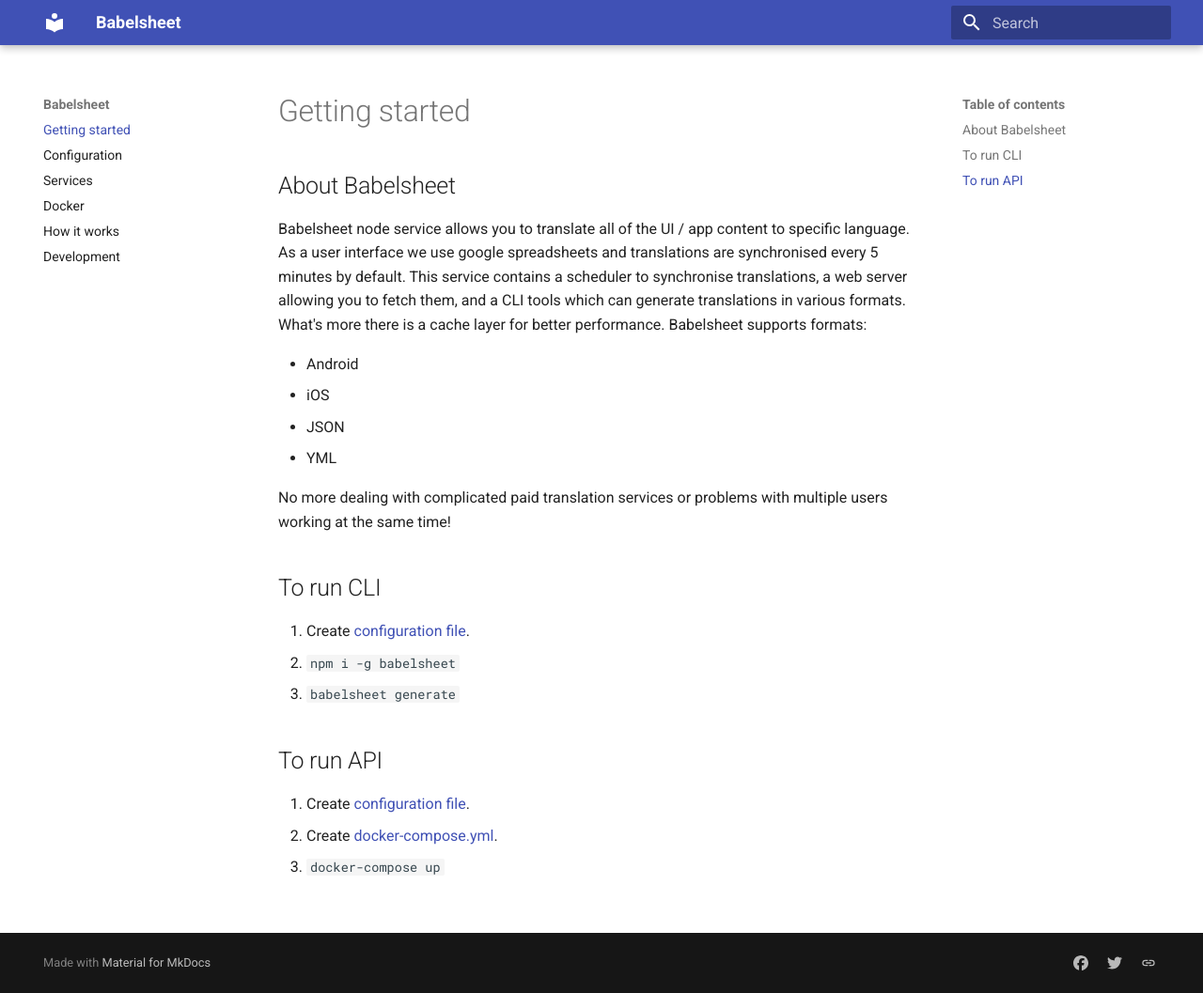
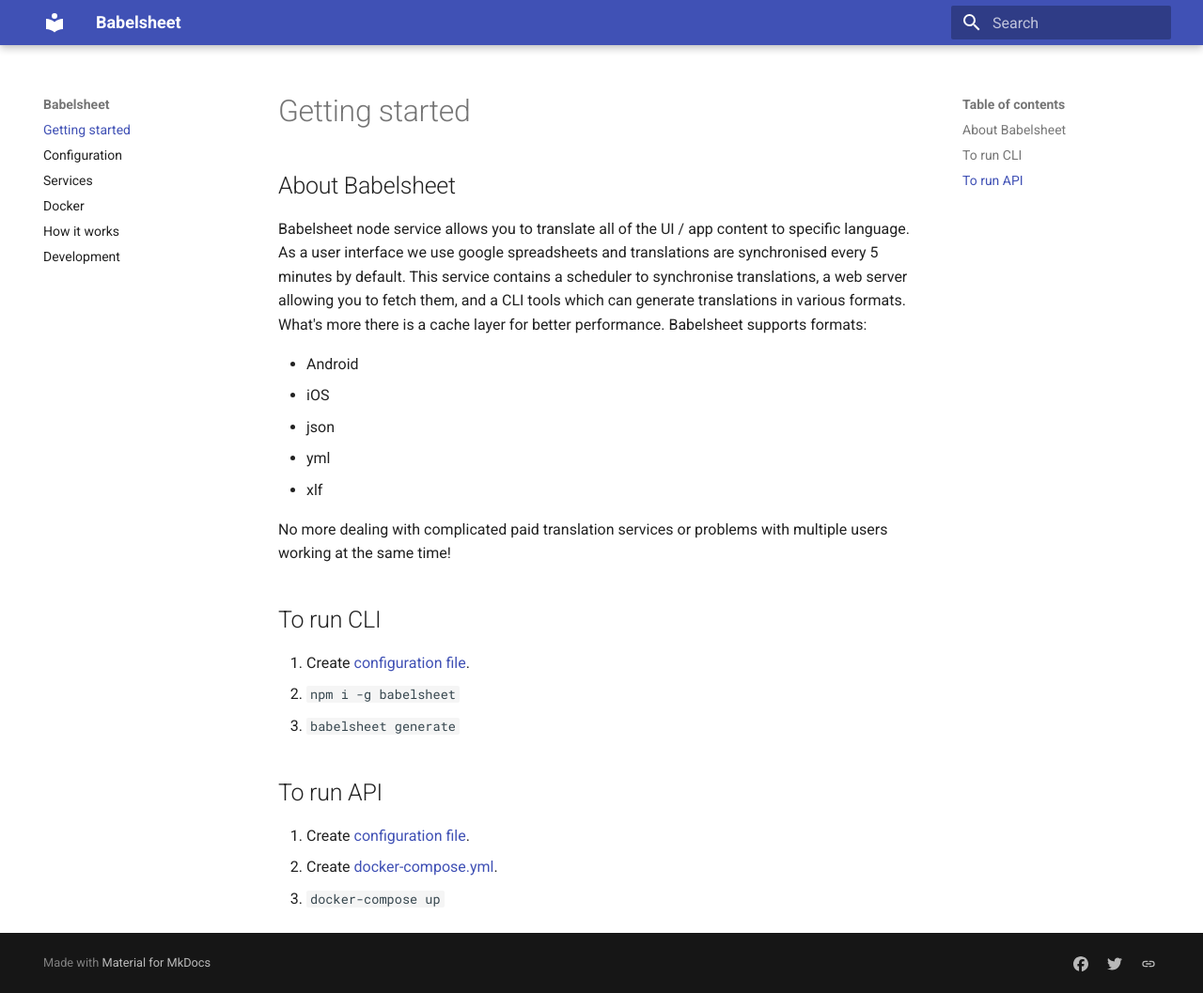
Before and after one commit to TheSoftwareHouse/babelsheet-js, an MkDocs documentation site: the page built from docs-src/index.md, in a window 1280 px wide and 1057 px high. Shown: the whole window at 94% size. Built offline with MkDocs 1.6.1 and Material for MkDocs 9.7.7, drawn with Linux system fonts in a browser that asks for light colours; old or Windows-style settings are respelled for this version of MkDocs.

Commit message:
Update documentation

```diff
--- a/docs-src/index.md
+++ b/docs-src/index.md
@@ -4,8 +4,9 @@
 
 - Android
 - iOS
-- JSON
-- YML
+- json
+- yml
+- xlf
 
 No more dealing with complicated paid translation services or problems with multiple users working at the same time!
 
--- a/docs/index.html
+++ b/docs/index.html
@@ -345,8 +345,9 @@
 <ul>
 <li>Android</li>
 <li>iOS</li>
-<li>JSON</li>
-<li>YML</li>
+<li>json</li>
+<li>yml</li>
+<li>xlf</li>
 </ul>
 <p>No more dealing with complicated paid translation services or problems with multiple users working at the same time!</p>
 <h2 id="to-run-cli">To run CLI</h2>
--- a/docs/services/index.html
+++ b/docs/services/index.html
@@ -419,7 +419,7 @@
     (default: <code>json</code>)
   </p>
   <p>
-    Format type (<em>android/ios/json/yml</em>).
+    Format type (<em>android/ios/json/yml/xlf</em>).
   </p>
 </details>
 <details>
@@ -532,7 +532,7 @@
 <p><code>filters[]</code> -  e.g. calling <code>/translations?filters[]=en_US.CORE</code> will result in getting translations for <code>en_US</code> locale and section <code>CORE</code>. Other possibility is to use tag as a filter, e.g. <code>/translations?filters[]=en_US.tag1</code>.</p>
 </li>
 <li>
-<p><code>format</code> - translations can be served in json/android/ios/yml formats, just add adtitional parameter e.g. <code>/translations?filters[]=en_US.CORE&amp;format=android</code>.</p>
+<p><code>format</code> - translations can be served in json/android/ios/yml/xlf formats, just add adtitional parameter e.g. <code>/translations?filters[]=en_US.CORE&amp;format=android</code>.</p>
 </li>
 </ul>
 <p>You can run API in docker container - see <a href="../docker/">Docker</a>.</p>
```
Also changed, not shown: docs-src/services.md (+2 -2 lines), docs/search/search_index.json (+1 -1 lines), docs/sitemap.xml (+6 -6 lines), 1 other file.
